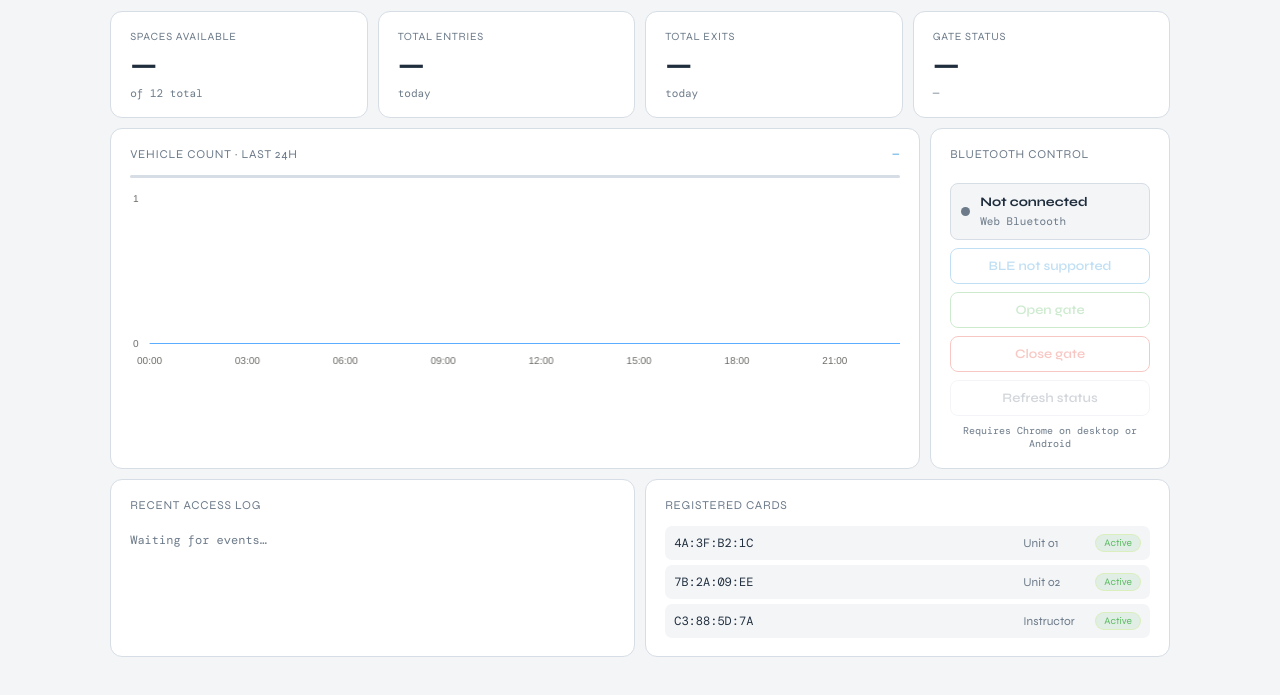
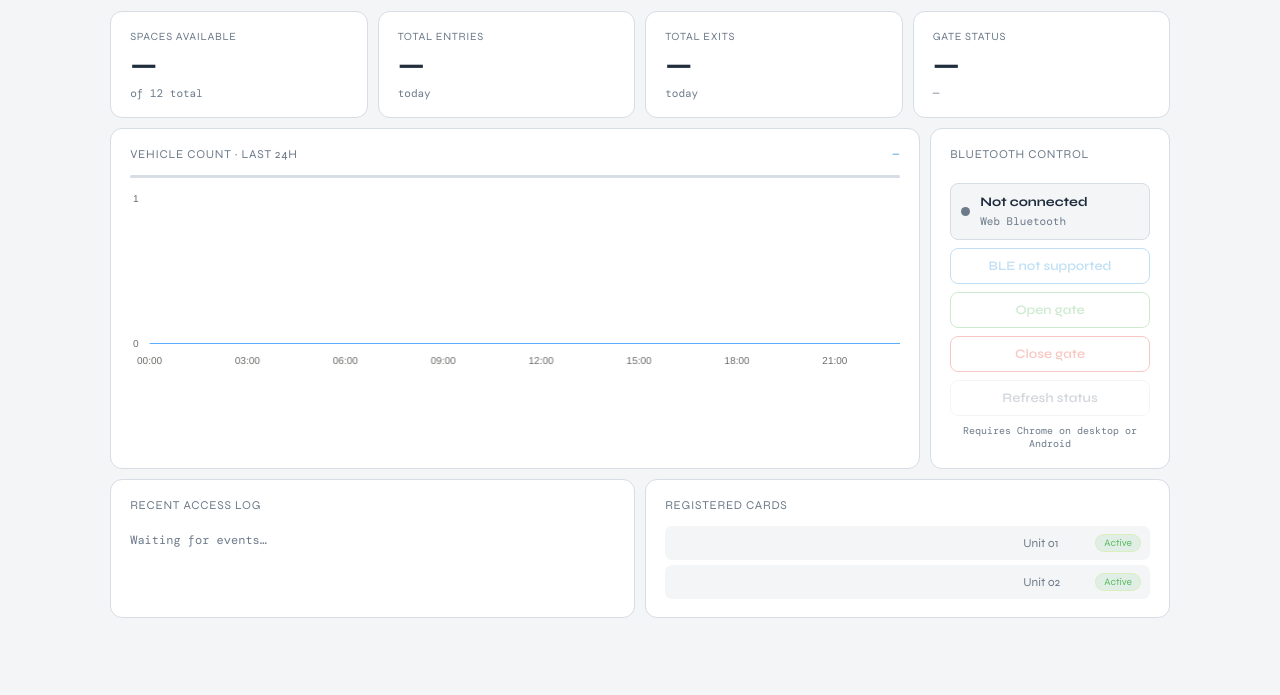
Before and after one commit to jeedp/Smart-Parking-Gate-System, a website built with Vite: page dashboard/index.html in a window 1280 px wide. Shown: the part 83-778 px from the top of the page. Built offline with nearby package versions, Linux system fonts and the light colour scheme; some packages are replaced by stand-ins of ours; no server answers; the database is empty.

Commit message:
Removed RFID UID on web display

```diff
--- a/dashboard/index.html
+++ b/dashboard/index.html
@@ -91,20 +91,20 @@
           <div class="panel-header">Registered cards</div>
           <ul class="card-list" id="card-list">
             <li class="card-item">
-              <span class="mono">4A:3F:B2:1C</span>
+              <span class="mono"> </span>
               <span class="card-name">Unit 01</span>
               <span class="badge-active">Active</span>
             </li>
             <li class="card-item">
-              <span class="mono">7B:2A:09:EE</span>
+              <span class="mono"> </span>
               <span class="card-name">Unit 02</span>
               <span class="badge-active">Active</span>
             </li>
-            <li class="card-item">
+            <!-- <li class="card-item">
               <span class="mono">C3:88:5D:7A</span>
               <span class="card-name">Instructor</span>
               <span class="badge-active">Active</span>
-            </li>
+            </li> -->
           </ul>
         </div>
       </section>
```
